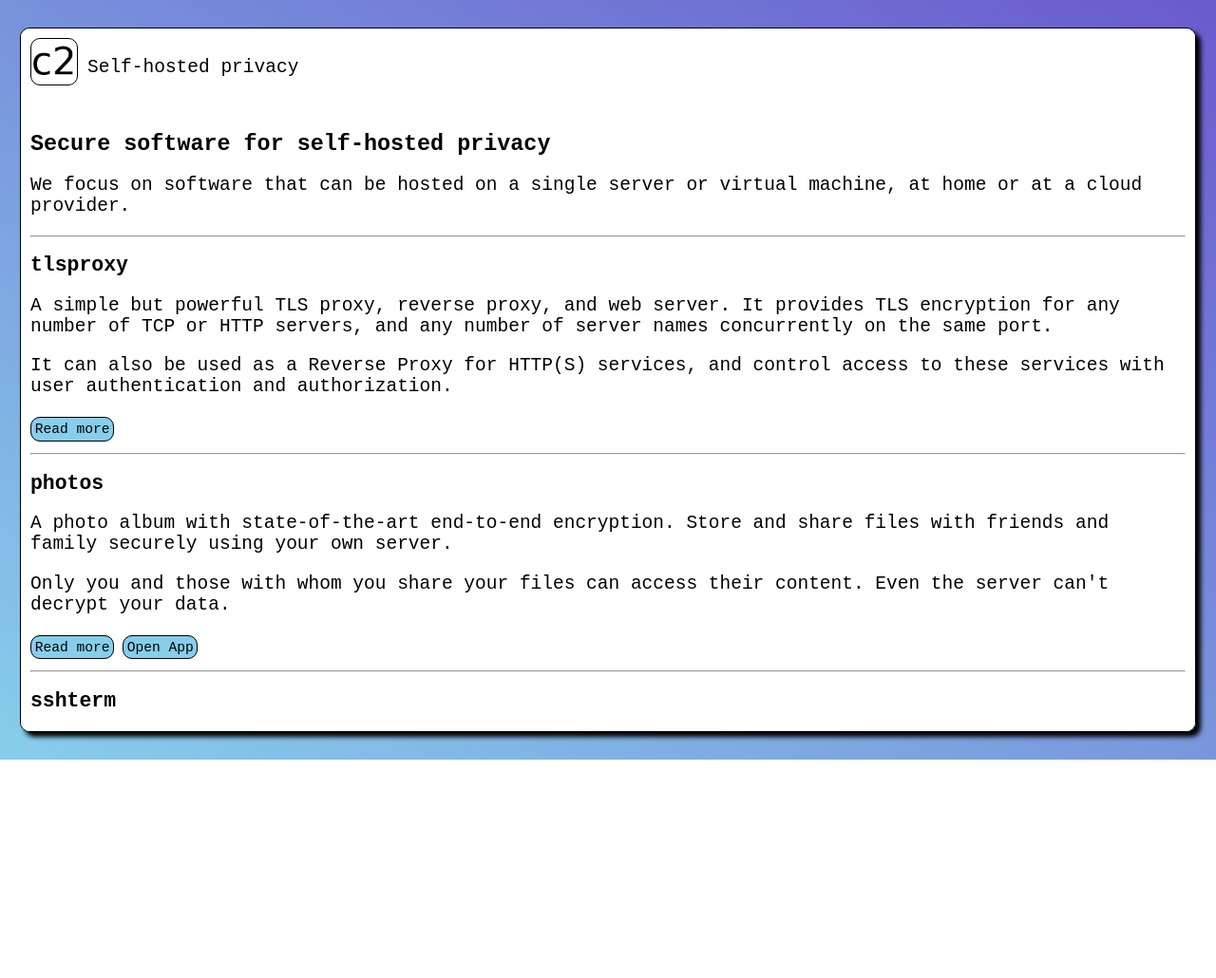
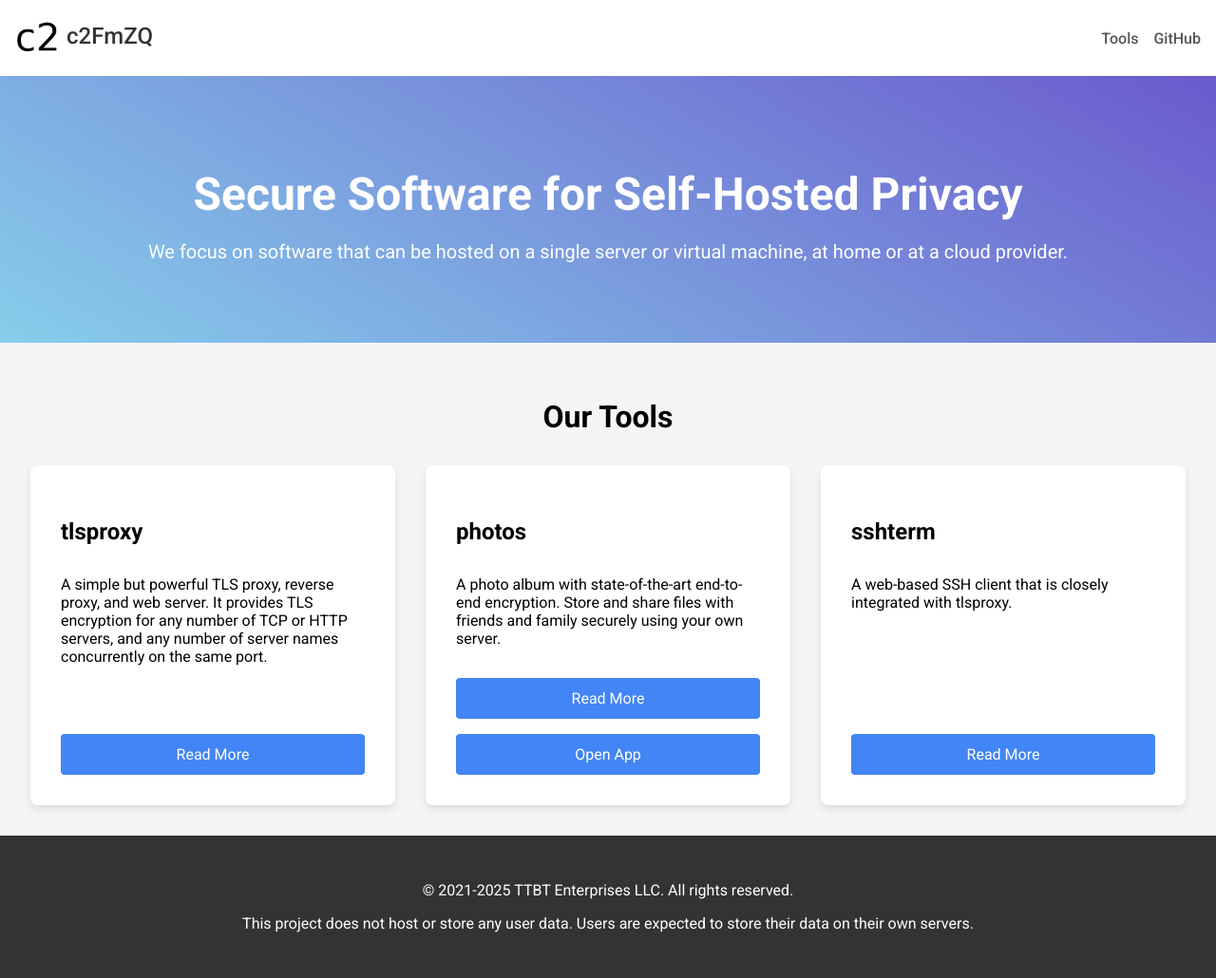
Before and after one commit to c2FmZQ/c2FmZQ.github.io, a plain HTML site: page index.html in a window 1280 px wide. Shown: the whole page at 95% size. Before the commit the page ends 800 px from the top, so only its background shows below. Drawn offline with Linux system fonts and the light colour scheme.

Commit message:
Update page layout

```diff
--- a/index.html
+++ b/index.html
@@ -1,137 +1,57 @@
 <!DOCTYPE html>
-<!--
-Copyright 2021-2025 TTBT Enterprises LLC
-
-This file is part of c2FmZQ (https://c2FmZQ.org/).
-
-c2FmZQ is free software: you can redistribute it and/or modify it under the
-terms of the GNU General Public License as published by the Free Software
-Foundation, either version 3 of the License, or (at your option) any later
-version.
-
-c2FmZQ is distributed in the hope that it will be useful, but WITHOUT ANY
-WARRANTY; without even the implied warranty of MERCHANTABILITY or FITNESS FOR A
-PARTICULAR PURPOSE. See the GNU General Public License for more details.
-
-You should have received a copy of the GNU General Public License along with
-c2FmZQ. If not, see <https://www.gnu.org/licenses/>.
--->
 <html>
 <head>
-  <title>c2FmZQ</title>
+  <title>c2FmZQ - Secure Self-Hosted Solutions</title>
   <meta name="viewport" content="width=device-width, initial-scale=1, minimum-scale=1" />
   <meta http-equiv="content-type" content="text/html; charset=utf-8" />
   <meta name="description" content="Store and share files with friends and family securely using your own server." />
   <meta name="keywords" content="photos,security,privacy,encryption,pwa,progressive-web-app,storage,sharing,self-hosted,videos,fuse-filesystem,end-to-end-encryption,zero-trust" />
   <link rel="icon" type="image/png" href="pwa/c2-144x144.png" />
-  <style>
-html {
-  margin: 0;
-  height: 100vh;
-  background: linear-gradient(30deg, skyblue, slateblue);
-  background-attachment: fixed;
-}
-body {
-  font-family: monospace;
-  font-size: 150%;
-}
-div.buttons {
-  text-align: left;
-  font-size: 75%;
-}
-div.buttons a {
-  color: black;
-  text-decoration: none;
-  border: 1px solid black;
-  border-radius: 10px;
-  padding: 0.25em;
-  line-height: 2em;
-  background-color: skyblue;
-  white-space: nowrap;
-}
-div.buttons a:hover {
-  color: white;
-  background-color: slateblue;
-}
-#main {
-  position: fixed;
-  left: 50%;
-  top: 50%;
-  transform: translate(-50%, -50%);
-  padding: 10px;
-  border: 1px solid black;
-  border-radius: 10px;
-  box-shadow: 5px 5px 5px black;
-  width: 95vw;
-  max-height: 90vh;
-  overflow-y: scroll;
-  background-color: white;
-}
-#main img {
-  border: 1px solid black;
-  border-radius: 10px;
-  float: left;
-  margin-right: 10px;
-  margin-bottom: 10px;
-}
-h1 {
-  font-size: 120%;
-}
-h2 {
-  font-size: 110%;
-}
-p.smaller {
-  color: gray;
-  font-size: 75%;
-  font-style: italic;
-}
-  </style>
+  <link rel="stylesheet" href="https://fonts.googleapis.com/css?family=Roboto:400,500,700&display=swap" />
+  <link rel="stylesheet" href="style.css" />
 </head>
 <body>
-<div id="main">
-<a href="https://c2fmzq.org/"><img src="pwa/c2-144x144.png" width="48" height="48" alt="c2FmZQ" /></a>
-<p>Self-hosted privacy</p>
-<br clear="all" />
+  <nav class="navbar">
+    <a class="navbar-brand" href="https://c2fmzq.org/">
+      <img src="pwa/c2-144x144.png" width="48" height="48" alt="c2FmZQ" />
+      c2FmZQ
+    </a>
+    <ul class="navbar-nav">
+      <li class="nav-item"><a class="nav-link" href="#tools">Tools</a></li>
+      <li class="nav-item"><a class="nav-link" href="https://github.com/c2FmZQ">GitHub</a></li>
+    </ul>
+  </nav>
 
-<h1>Secure software for self-hosted privacy</h1>
-<p>We focus on software that can be hosted on a single server or virtual
-machine, at home or at a cloud provider.</p>
+  <header class="hero">
+    <h1>Secure Software for Self-Hosted Privacy</h1>
+    <p>We focus on software that can be hosted on a single server or virtual machine, at home or at a cloud provider.</p>
+  </header>
 
-<hr />
-<h2>tlsproxy</h2>
+  <main class="container" id="tools">
+    <h2 class="section-title">Our Tools</h2>
+    <div class="card-deck">
+      <div class="card">
+        <h3 class="card-title">tlsproxy</h3>
+        <p class="card-text">A simple but powerful TLS proxy, reverse proxy, and web server. It provides TLS encryption for any number of TCP or HTTP servers, and any number of server names concurrently on the same port.</p>
+        <a href="https://github.com/c2FmZQ/tlsproxy#readme" class="btn">Read More</a>
+      </div>
+      <div class="card">
+        <h3 class="card-title">photos</h3>
+        <p class="card-text">A photo album with state-of-the-art end-to-end encryption. Store and share files with friends and family securely using your own server.</p>
+        <a href="https://github.com/c2FmZQ/photos#readme" class="btn">Read More</a>
+        <a href="pwa/" class="btn">Open App</a>
+      </div>
+      <div class="card">
+        <h3 class="card-title">sshterm</h3>
+        <p class="card-text">A web-based SSH client that is closely integrated with tlsproxy.</p>
+        <a href="https://github.com/c2FmZQ/sshterm#readme" class="btn">Read More</a>
+      </div>
+    </div>
+  </main>
 
-<p>A simple but powerful TLS proxy, reverse proxy, and web server. It provides
-TLS encryption for any number of TCP or HTTP servers, and any number of server names
-concurrently on the same port.</p>
-
-<p>It can also be used as a Reverse Proxy for HTTP(S) services, and control access
-to these services with user authentication and authorization.</p>
-
-<div class="buttons">
-<a href="https://github.com/c2FmZQ/tlsproxy#readme">Read more</a>
-</div>
-<hr />
-
-<h2>photos</h2>
-
-<p>A photo album with state-of-the-art end-to-end encryption. Store and share files with friends and family securely using your own server.</p>
-
-<p>Only you and those with whom you share your files can access their content.
-Even the server can't decrypt your data.</p>
-
-<div class="buttons">
-<a href="https://github.com/c2FmZQ/photos#readme">Read more</a>
-<a href="pwa/">Open App</a>
-</div>
-<hr />
-
-<h2>sshterm</h2>
-<p>A web-based SSH client that is closely integrated with tlsproxy.</p>
-<div class="buttons">
-<a href="https://github.com/c2FmZQ/sshterm#readme">Read more</a>
-</div>
-
-<p class="smaller">This project does not host or store any user data. Users are expected to store their data on their own servers.</p>
-</div>
+  <footer class="footer">
+    <p>&copy; 2021-2025 TTBT Enterprises LLC. All rights reserved.</p>
+    <p class="smaller">This project does not host or store any user data. Users are expected to store their data on their own servers.</p>
+  </footer>
 </body>
 </html>
--- /dev/null
+++ b/style.css
@@ -0,0 +1,132 @@
+/*
+Copyright 2021-2025 TTBT Enterprises LLC
+
+This file is part of c2FmZQ (https://c2FmZQ.org/).
+
+c2FmZQ is free software: you can redistribute it and/or modify it under the
+terms of the GNU General Public License as published by the Free Software
+Foundation, either version 3 of the License, or (at your option) any later
+version.
+
+c2FmZQ is distributed in the hope that it will be useful, but WITHOUT ANY
+WARRANTY; without even the implied warranty of MERCHANTABILITY or FITNESS FOR A
+PARTICULAR PURPOSE. See the GNU General Public License for more details.
+
+You should have received a copy of the GNU General Public License along with
+c2FmZQ. If not, see <https://www.gnu.org/licenses/>.
+*/
+
+body {
+  font-family: 'Roboto', sans-serif;
+  margin: 0;
+  background-color: #f5f5f5;
+}
+
+.navbar {
+  background-color: #fff;
+  box-shadow: 0 2px 4px rgba(0,0,0,0.1);
+  padding: 1rem;
+  display: flex;
+  justify-content: space-between;
+  align-items: center;
+}
+
+.navbar-brand {
+  font-weight: 500;
+  font-size: 1.5rem;
+  text-decoration: none;
+  color: #333;
+}
+
+.navbar-brand img {
+  vertical-align: middle;
+}
+
+.navbar-nav {
+  list-style: none;
+  margin: 0;
+  padding: 0;
+  display: flex;
+}
+
+.nav-item {
+  margin-left: 1rem;
+}
+
+.nav-link {
+  text-decoration: none;
+  color: #555;
+  font-weight: 500;
+}
+
+.hero {
+  background: linear-gradient(30deg, skyblue, slateblue);
+  color: white;
+  padding: 4rem 2rem;
+  text-align: center;
+}
+
+.hero h1 {
+  font-size: 3rem;
+  margin-bottom: 1rem;
+}
+
+.hero p {
+  font-size: 1.25rem;
+}
+
+.container {
+  padding: 2rem;
+}
+
+.section-title {
+  text-align: center;
+  font-size: 2rem;
+  margin-bottom: 2rem;
+}
+
+.card-deck {
+  display: grid;
+  grid-template-columns: repeat(auto-fit, minmax(300px, 1fr));
+  gap: 2rem;
+}
+
+.card {
+  background-color: #fff;
+  border-radius: 8px;
+  box-shadow: 0 4px 8px rgba(0,0,0,0.1);
+  padding: 2rem;
+  display: flex;
+  flex-direction: column;
+}
+
+.card-title {
+  font-size: 1.5rem;
+  margin-bottom: 1rem;
+}
+
+.card-text {
+  flex-grow: 1;
+}
+
+.btn {
+  display: inline-block;
+  background-color: #4285f4;
+  color: white;
+  padding: 0.75rem 1.5rem;
+  border-radius: 4px;
+  text-decoration: none;
+  text-align: center;
+  margin-top: 1rem;
+}
+
+.btn:hover {
+  background-color: #3367d6;
+}
+
+.footer {
+  background-color: #333;
+  color: white;
+  text-align: center;
+  padding: 2rem;
+}
```
Also changed, not shown: 2 other files.
